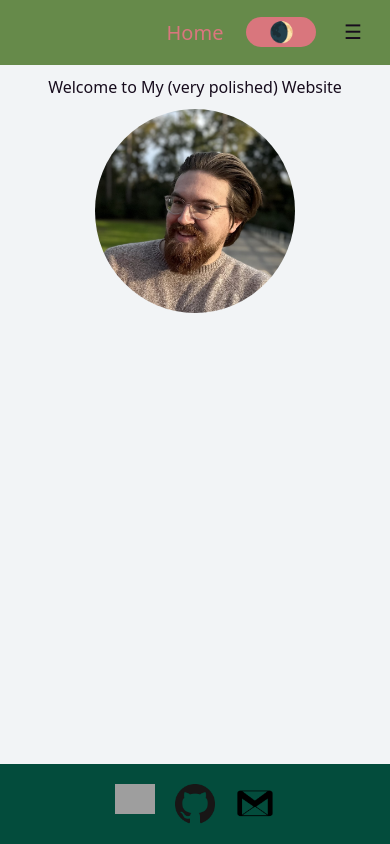
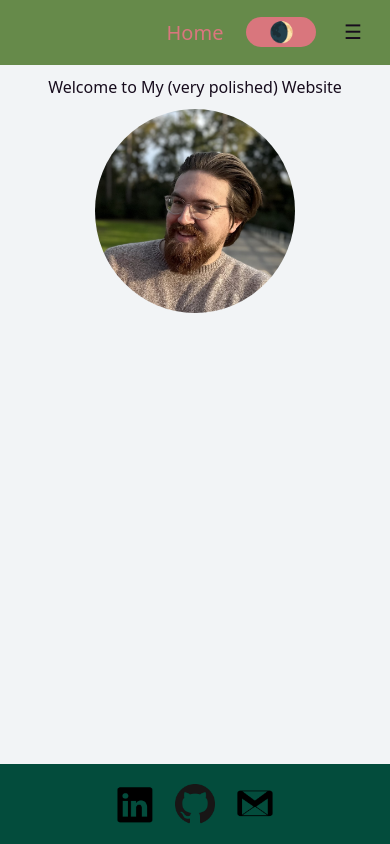
Before and after one commit to bstocksharp/nextjs-website, a Next.js app: page / in a window 390 px wide. Built offline with nearby package versions, Linux system fonts and the light colour scheme; grey boxes are pictures that could not be loaded.

Commit message:
footer fix

```diff
--- a/app/globals.css
+++ b/app/globals.css
@@ -50,7 +50,7 @@ body {
 nav {
   background: var(--main);
   height: 56px;
-  font-size: clamp(0.85rem, 1.25vw, 1.25rem); /* fix this probably */
+  font-size: clamp(0.8rem, 1.5vw, 1.25rem); /* fix this probably */
   display: flex;
   justify-content: center; /* Spreads items horizontally */
   align-items: center; /* Vertically center */
@@ -82,6 +82,9 @@ nav {
 
 .nav-active-tab {
   color: var(--accent);
+}
+
+.nav-active-tab-small {
   font-size: 1.25rem;
 }
 
--- a/app/nav.tsx
+++ b/app/nav.tsx
@@ -55,7 +55,7 @@ export default function NavBar({
           // layout for full page
           <div>
             {navItems.map((item) => (
-              <React.Fragment key={item.href}>
+              <>
                 <Link
                   href={item.href}
                   className={`nav-link-full ${
@@ -68,17 +68,20 @@ export default function NavBar({
                   item !== navItems[navItems.length - 1] &&
                     "|" /* Add separator if it's not the last item */
                 }
-              </React.Fragment>
+              </>
             ))}
           </div>
         ) : (
-          /* layout for when menu is toggled or small screen size*/
+          // layout for when menu is toggled or small screen size
           <div className={isMenuOpen ? "nav-dropdown-content" : ""}>
             {navItems.map((item) => (
               <Link
                 href={item.href}
+                // allows the current active tab to be shown even when small
                 className={`nav-link-full ${
-                  pathname === item.href ? "nav-active-tab" : "hidden"
+                  pathname === item.href ? "nav-active-tab" : "hidden" // hides the non-active nav items when < 600 px
+                } ${
+                  windowWidth < 600 && !isMenuOpen ? "nav-active-tab-small" : ""
                 }`}
                 onClick={toggleMenu}
                 key={item.href}
```
Also changed, not shown: public/linkedin_logo_dark.png (renamed from public/linkedinLogo_dark.png).
